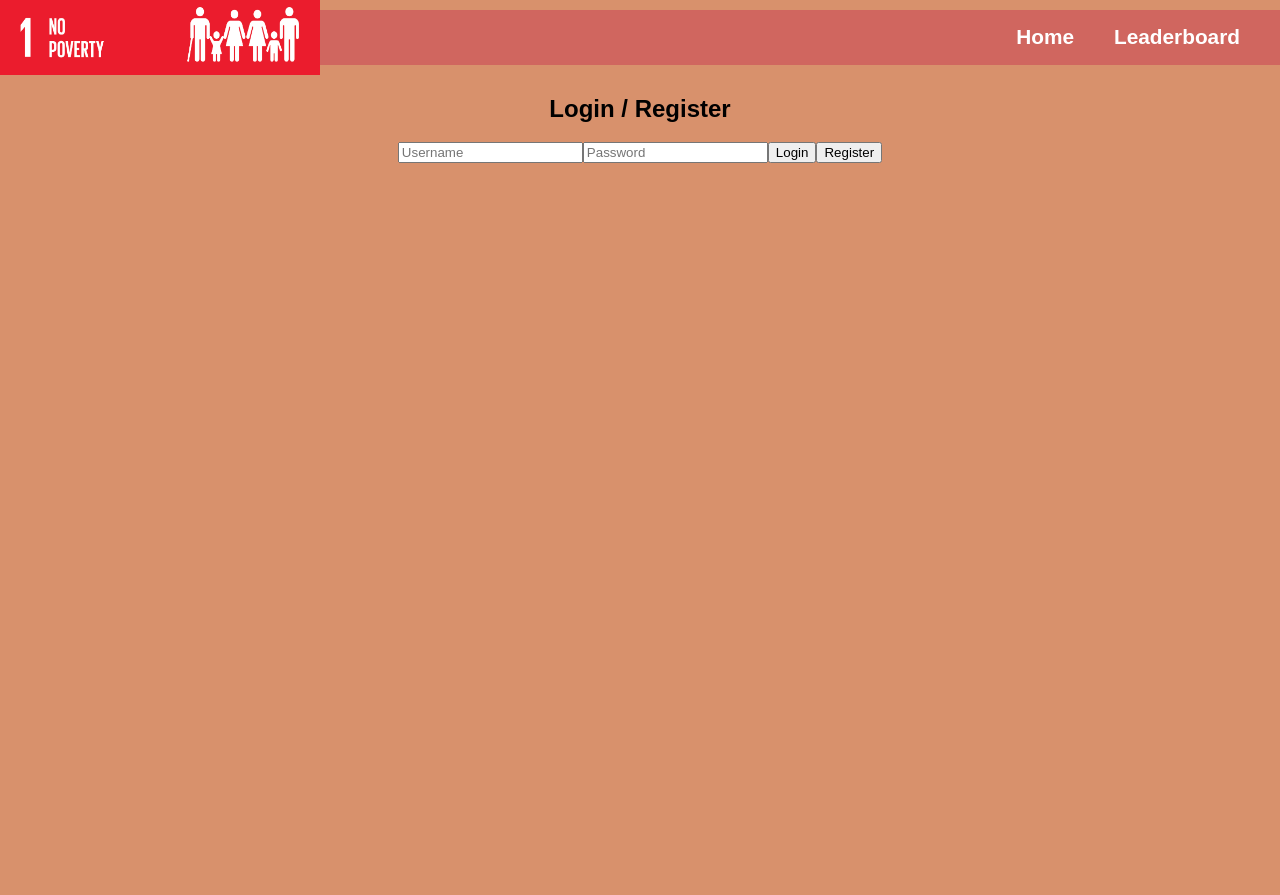
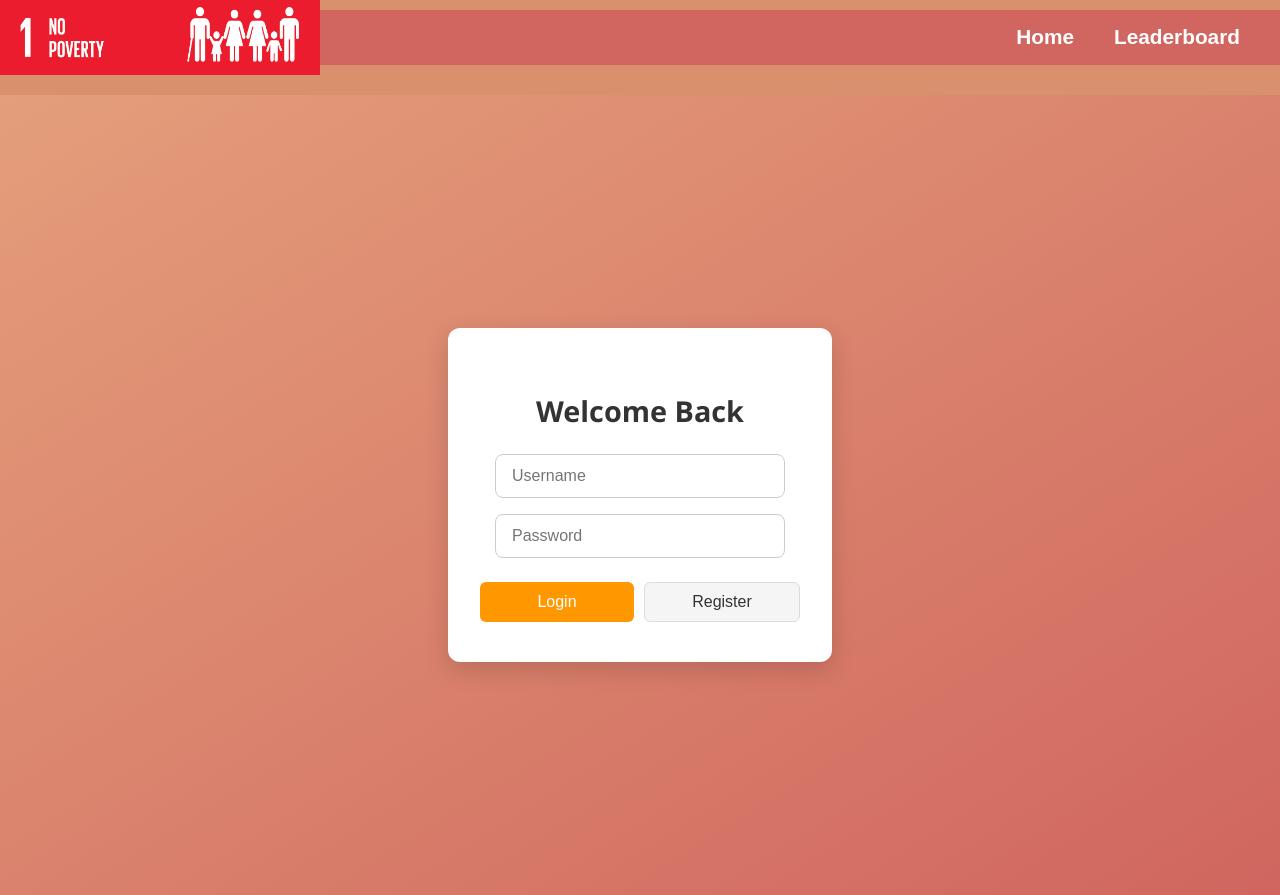
Before and after one commit to genkimats/DonationClicker, a React (Create React App) app in the folder donation-clicker/my-app/: page / in a window 1280 px wide. Before the commit the page ends 800 px from the top, so only its background shows below. Built offline with nearby package versions, Linux system fonts and the light colour scheme; no server answers.

Commit message:
finalalize

```diff
--- a/donation-clicker/my-app/src/components/Clicker.jsx
+++ b/donation-clicker/my-app/src/components/Clicker.jsx
@@ -2,7 +2,7 @@ import React, { useState } from "react";
 import "../css/Clicker.css";
 import "../css/animation.css";
 
-const DONATION_PER_CHILD = 1;
+const DONATION_PER_CHILD = 1000;
 
 function Clicker({ user, setUser, onChildSaved }) {
   const [fallingCoins, setFallingCoins] = useState([]);
@@ -11,17 +11,17 @@ function Clicker({ user, setUser, onChildSaved }) {
     const newUser = {
       ...user,
       clicks: user.clicks + 1,
-      donated: user.donated + 0.1,
+      donated: user.donated + 1.5,
     };
 
-    const oldChildrenSaved = Math.floor(
-      (user.donated + 0.001) / DONATION_PER_CHILD
-    );
-    const newChildrenSaved = Math.floor(
-      (newUser.donated + 0.001) / DONATION_PER_CHILD
-    );
+    const oldChildrenSaved = Math.floor(user.donated + 0.001);
+    const newChildrenSaved = Math.floor(newUser.donated + 0.001);
 
-    if (newChildrenSaved > oldChildrenSaved && onChildSaved) {
+    if (
+      Math.floor(newChildrenSaved / DONATION_PER_CHILD) >
+        Math.floor(oldChildrenSaved / DONATION_PER_CHILD) &&
+      onChildSaved
+    ) {
       onChildSaved();
     }
 
--- a/donation-clicker/my-app/src/components/Leaderboard.jsx
+++ b/donation-clicker/my-app/src/components/Leaderboard.jsx
@@ -1,7 +1,7 @@
 import React from "react";
 import "../css/Leaderboard.css"; // We will update this file next
 
-const SDG_GOAL_CHILD_LABOR = 100;
+const SDG_GOAL_CHILD_LABOR = 1000000;
 
 function Leaderboard({ leaderboard, totals }) {
   const progress = (totals.totalDonations / SDG_GOAL_CHILD_LABOR) * 100;
--- a/donation-clicker/my-app/src/components/PiggyBank.jsx
+++ b/donation-clicker/my-app/src/components/PiggyBank.jsx
@@ -1,7 +1,7 @@
-import React, { useState, useEffect } from 'react';
-import '../css/PiggyBank.css';
-import piggyBankImage from '../assets/piggy-bank.png';
-import happyPiggyImage from '../assets/happy-pig.png';
+import React, { useState, useEffect } from "react";
+import "../css/PiggyBank.css";
+import piggyBankImage from "../assets/piggy-bank.png";
+import happyPiggyImage from "../assets/happy-pig.png";
 
 const PIGGY_BANK_GOAL = 1000;
 
@@ -25,11 +25,10 @@ const PiggyBank = ({ donated }) => {
   return (
     <div className="piggy-bank-container">
       <div className="piggy-bank">
-        <div className="piggy-bank-fill" style={{ height: fillHeight }}></div>
         <img
           src={isHappy ? happyPiggyImage : piggyBankImage}
           alt="Piggy Bank"
-          className={`piggy-bank-image ${isHappy ? 'happy-pig' : ''}`}
+          className={`piggy-bank-image ${isHappy ? "happy-pig" : ""}`}
         />
       </div>
     </div>
--- a/donation-clicker/my-app/src/components/Visualization.jsx
+++ b/donation-clicker/my-app/src/components/Visualization.jsx
@@ -1,7 +1,7 @@
 import React, { useEffect, useState } from "react";
 import "../css/Visualization.css";
 
-const DONATION_PER_CHILD = 1;
+const DONATION_PER_CHILD = 1000;
 
 // The isPopupVisible prop is no longer needed here
 function Visualization({ user }) {
@@ -18,11 +18,14 @@ function Visualization({ user }) {
     const newCount = Math.floor(user.donated + 0.0001);
     console.log("prevCount:", lastDonated);
     console.log("newCount:", user.donated);
-    if (newCount > prevCount) {
+    if (
+      Math.floor(newCount / DONATION_PER_CHILD) >
+      Math.floor(prevCount / DONATION_PER_CHILD)
+    ) {
       console.log("Here!");
       const numToAdd = newCount - prevCount;
       const newChildren = [];
-      for (let i = 0; i < numToAdd; i++) {
+      for (let i = 0; i < 1; i++) {
         const bottom = 10 + Math.random() * 30;
         const duration = 3 + Math.random() * 5;
         const direction = Math.random() < 0.5 ? "left" : "right";
@@ -45,7 +48,7 @@ function Visualization({ user }) {
           return (
             <img
               key={child.id}
-              src="/images/child-walking.jpg"
+              src="/images/child-walking.gif"
               alt="child walking"
               className={className}
               style={{
--- /dev/null
+++ b/donation-clicker/my-app/src/css/LoginPage.css
@@ -0,0 +1,77 @@
+.login-container {
+  display: flex;
+  align-items: center;
+  justify-content: center;
+  height: 100vh;
+  background: linear-gradient(to bottom right, #e49e7b, #d0665f);
+  font-family: "Segoe UI", sans-serif;
+}
+
+.login-box {
+  background-color: #fff;
+  padding: 2.5rem 2rem;
+  border-radius: 12px;
+  box-shadow: 0 8px 24px rgba(0, 0, 0, 0.15);
+  width: 320px;
+  text-align: center;
+}
+
+.login-title {
+  margin-bottom: 1.5rem;
+  font-size: 1.8rem;
+  color: #333;
+}
+
+.login-input {
+  width: 80%;
+  padding: 0.75rem 1rem;
+  margin-bottom: 1rem;
+  border-radius: 8px;
+  border: 1px solid #ccc;
+  font-size: 1rem;
+  transition: border-color 0.3s;
+}
+
+.login-input:focus {
+  outline: none;
+  border-color: #ff9800;
+}
+
+.login-buttons {
+  display: flex;
+  justify-content: space-between;
+  gap: 10px;
+  margin-top: 0.5rem;
+}
+
+.login-btn {
+  flex: 1;
+  padding: 0.6rem 0;
+  font-size: 1rem;
+  border: none;
+  border-radius: 6px;
+  cursor: pointer;
+  transition: transform 0.2s ease;
+}
+
+.login-btn.primary {
+  background-color: #ff9800;
+  color: white;
+}
+
+.login-btn.secondary {
+  background-color: #f5f5f5;
+  color: #333;
+  border: 1px solid #ddd;
+}
+
+.login-btn:hover {
+  transform: scale(1.05);
+}
+
+.login-error {
+  margin-top: 1rem;
+  color: #d32f2f;
+  font-weight: 500;
+  font-size: 0.95rem;
+}
--- a/donation-clicker/my-app/src/css/Visualization.css
+++ b/donation-clicker/my-app/src/css/Visualization.css
@@ -32,7 +32,7 @@
 .scene {
   width: 100%;
   height: 320px;
-  background-image: url("../assets/background.jpg");
+  background-image: url("../assets/scene/scene-bg-03.png");
   background-size: cover;
   background-position: center;
   border-radius: 10px;
@@ -45,7 +45,7 @@
 /* Animated walking child base */
 .walking-child {
   position: absolute;
-  height: 20%;
+  height: 40%;
   z-index: 4;
   animation-timing-function: linear;
   animation-iteration-count: infinite;
--- a/donation-clicker/my-app/src/pages/LoginPage.jsx
+++ b/donation-clicker/my-app/src/pages/LoginPage.jsx
@@ -1,5 +1,6 @@
 import React, { useState } from "react";
 import { socket } from "../socket";
+import "../css/LoginPage.css";
 
 function LoginPage({ setUser }) {
   const [username, setUsername] = useState("");
@@ -27,23 +28,33 @@ function LoginPage({ setUser }) {
   };
 
   return (
-    <div>
-      <h2>Login / Register</h2>
+    <div className="login-container">
+      <div className="login-box">
+        <h2 className="login-title">Welcome Back</h2>
         <input
           type="text"
           value={username}
           onChange={(e) => setUsername(e.target.value)}
           placeholder="Username"
+          className="login-input"
         />
         <input
           type="password"
           value={password}
           onChange={(e) => setPassword(e.target.value)}
           placeholder="Password"
+          className="login-input"
         />
-      <button onClick={handleLogin}>Login</button>
-      <button onClick={handleRegister}>Register</button>
-      {error && <p style={{ color: "red" }}>{error}</p>}
+        <div className="login-buttons">
+          <button onClick={handleLogin} className="login-btn primary">
+            Login
+          </button>
+          <button onClick={handleRegister} className="login-btn secondary">
+            Register
+          </button>
+        </div>
+        {error && <p className="login-error">{error}</p>}
+      </div>
     </div>
   );
 }
```
Also changed, not shown: donation-clicker/my-app/public/images/child-walking.gif (added), 1 other file (tests, documents, lock files or other folders). Lines whose indentation alone changed are shown as unchanged.
